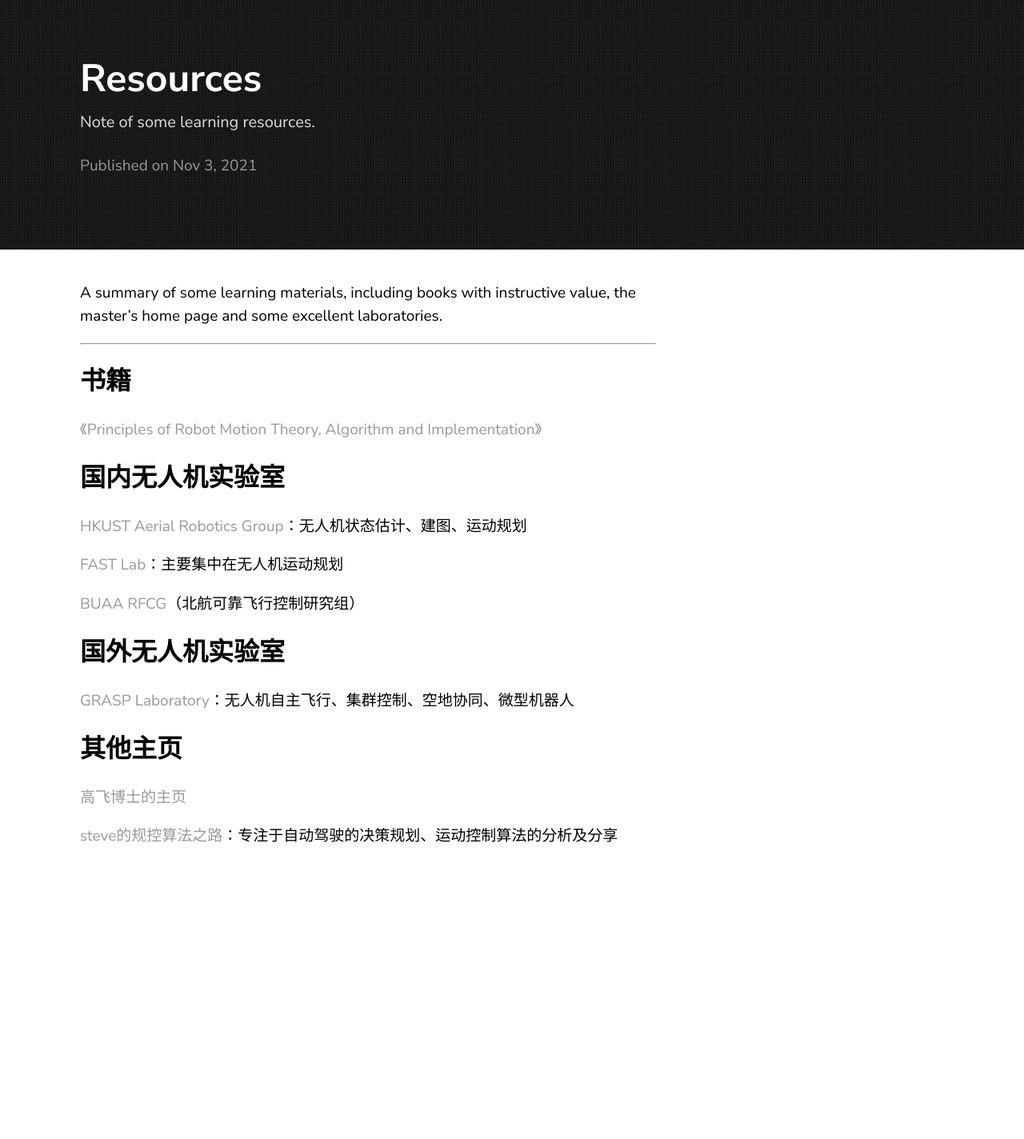
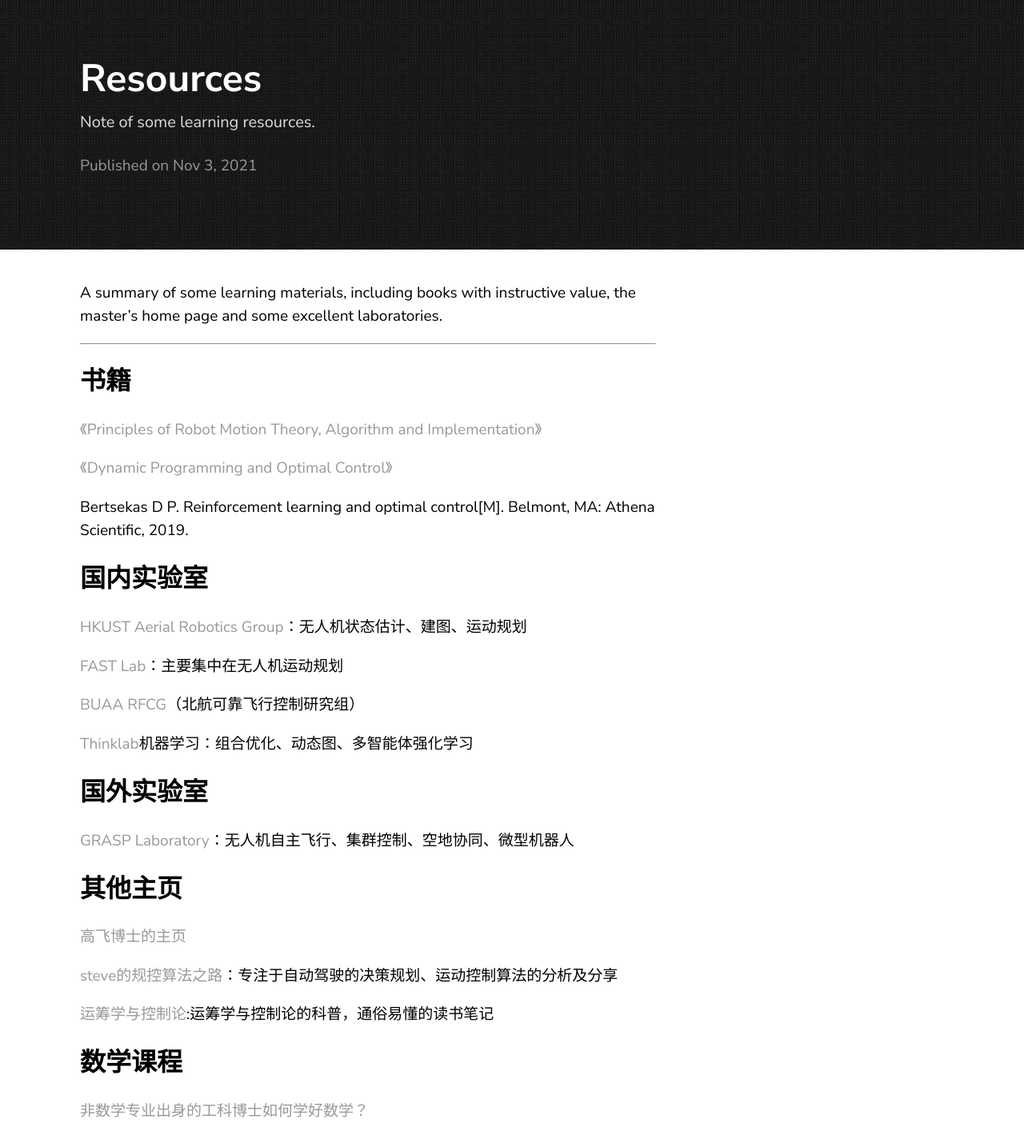
Before and after one commit to RaeChim/RaeChim.github.io, a Jekyll site: the page built from _posts/2021-11-03-Resource.md, in a window 1280 px wide. Shown: the whole page at 80% size. Built offline with Jekyll 4.4.1, drawn with Linux system fonts in a browser that asks for light colours; before the commit the page ends 1080 px from its top, so only the background shows below that.

Commit message:
Update 2021-11-03-Resource.md

```diff
--- a/_posts/2021-11-03-Resource.md
+++ b/_posts/2021-11-03-Resource.md
@@ -13,7 +13,12 @@
 
 [《Principles of Robot Motion Theory, Algorithm and Implementation》](https://github.com/yangmingustb/planning_books_1)
 
-## 国内无人机实验室
+[《Dynamic Programming and Optimal Control》](https://1lib.us/book/538346/5ca4ce?signAll=1&ts=1207)
+
+Bertsekas D P. Reinforcement learning and optimal control[M]. Belmont, MA: Athena Scientific, 2019.
+
+
+## 国内实验室
 
 [HKUST Aerial Robotics Group](https://uav.hkust.edu.hk/)：无人机状态估计、建图、运动规划
 
@@ -21,9 +26,13 @@
 
 [BUAA RFCG](http://rfly.buaa.edu.cn/index.html)（北航可靠飞行控制研究组）
 
-## 国外无人机实验室
+[Thinklab](https://thinklab.sjtu.edu.cn/index.html)机器学习：组合优化、动态图、多智能体强化学习
+
+
+## 国外实验室
 
 [GRASP Laboratory](https://www.kumarrobotics.org/)：无人机自主飞行、集群控制、空地协同、微型机器人
+
 
 ## 其他主页
 
@@ -31,3 +40,10 @@
 
 [steve的规控算法之路](https://www.zhihu.com/column/c_1311678411488632832
 )：专注于自动驾驶的决策规划、运动控制算法的分析及分享
+
+[运筹学与控制论](https://www.zhihu.com/column/c_1099378515039928320):运筹学与控制论的科普，通俗易懂的读书笔记
+
+
+## 数学课程
+
+[非数学专业出身的工科博士如何学好数学？](https://zhuanlan.zhihu.com/p/118659946)
```
